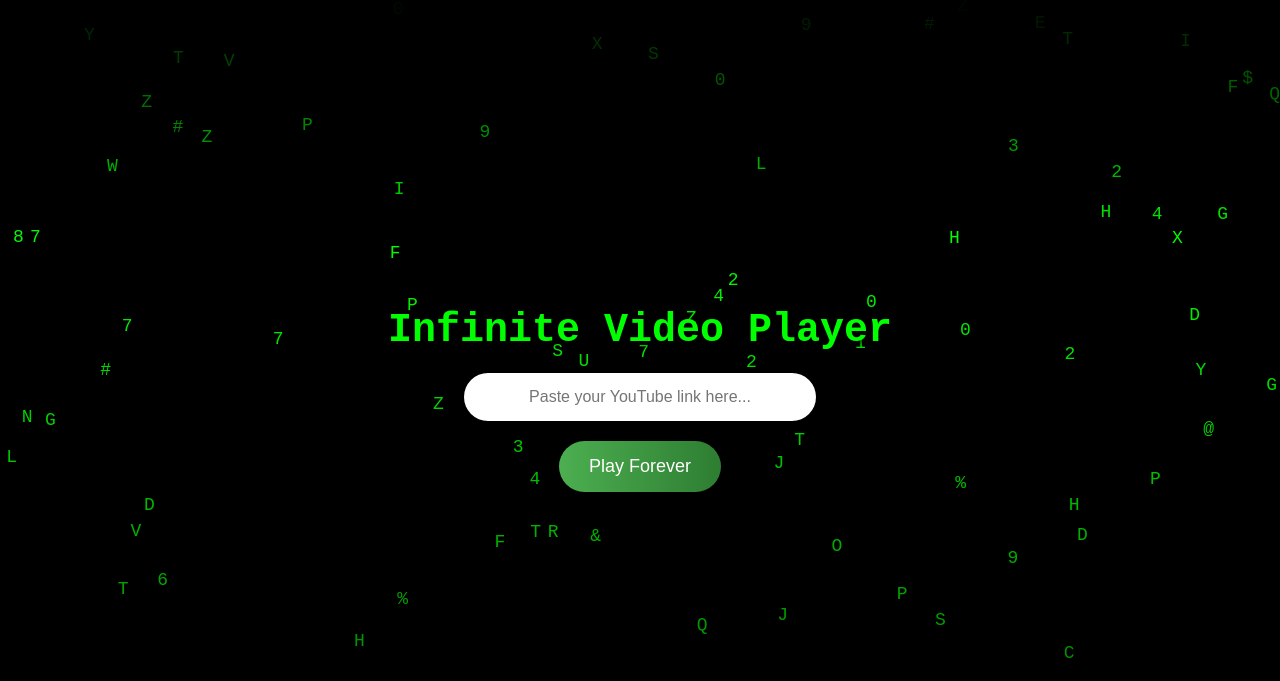
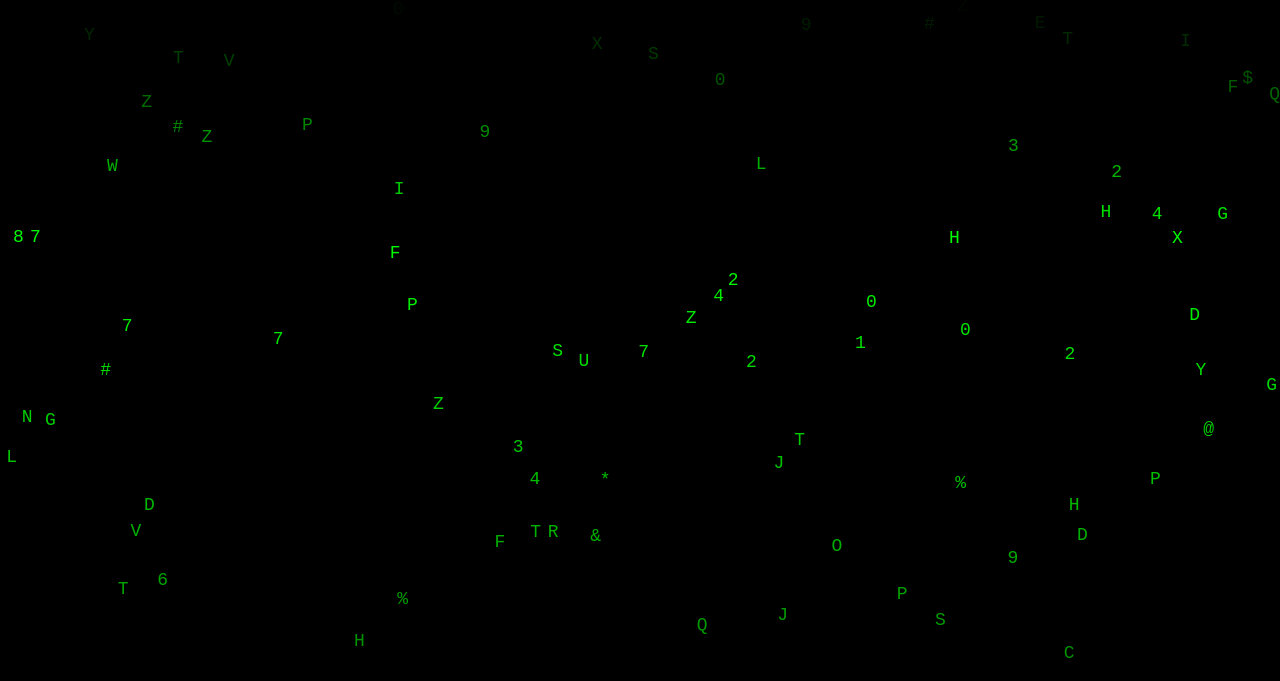
Before and after one commit to brunoooost/mywebsite, a plain HTML site: page infinitevideo.html in a window 1280 px wide. Shown: the top 681 px of the page. Drawn offline with Linux system fonts and the light colour scheme.

Commit message:
Update infinitevideo.html

```diff
--- a/infinitevideo.html
+++ b/infinitevideo.html
@@ -3,7 +3,7 @@
 <head>
     <meta charset="UTF-8">
     <meta name="viewport" content="width=device-width, initial-scale=1.0">
-    <title>your infinite video</title>
+    <title>background</title>
     <style>
         /* General Reset */
         * {
@@ -31,7 +31,7 @@
             font-size: 18px;
             animation: floatDown linear infinite;
             opacity: 0.8;
-            z-index: 1; /* Behind controls but above the background */
+            z-index: 1;
         }
 
         @keyframes floatDown {
@@ -47,60 +47,9 @@
                 opacity: 0;
             }
         }
-
-        /* Controls Section */
-        #controls {
-            text-align: center;
-            z-index: 2; /* Above the falling characters */
-            position: relative;
-        }
-
-        h1 {
-            font-size: 2.5rem;
-            margin-bottom: 20px;
-            text-shadow: 2px 2px 5px rgba(0, 0, 0, 0.7);
-            color: #00ff00;
-        }
-
-        input[type="text"] {
-            padding: 15px;
-            width: 70%;
-            max-width: 500px;
-            border: none;
-            border-radius: 30px;
-            font-size: 16px;
-            margin-bottom: 20px;
-            outline: none;
-            text-align: center;
-        }
-
-        button {
-            padding: 15px 30px;
-            background: linear-gradient(to right, #4caf50, #2e7d32);
-            border: none;
-            border-radius: 30px;
-            color: #fff;
-            font-size: 18px;
-            cursor: pointer;
-        }
-
-        button:hover {
-            background: linear-gradient(to right, #66bb6a, #43a047);
-        }
-
-        /* Full-Screen Video */
-        iframe {
-            width: 100vw;
-            height: 100vh;
-            border: none;
-            display: none;
-            z-index: 3; /* On top of everything else */
-            position: absolute;
-        }
     </style>
 </head>
 <body>
-    <!-- Falling Characters Script -->
     <script>
         // Characters for the falling effect
         const characters = 'ABCDEFGHIJKLMNOPQRSTUVWXYZ0123456789@#$%&*';
@@ -132,42 +81,13 @@
         for (let i = 0; i < maxCharacters; i++) {
             createCharacter();
         }
-    </script>
 
-    <!-- Controls Section -->
-    <div id="controls">
-        <h1>Infinite Video Player</h1>
-        <input id="videoUrl" type="text" placeholder="Paste your YouTube link here..." />
-        <button onclick="playVideo()">Play Forever</button>
-    </div>
-
-    <!-- Full-Screen Video -->
-    <iframe id="videoFrame"></iframe>
-
-    <script>
-        function playVideo() {
-            // Get the video URL from the input
-            const url = document.getElementById('videoUrl').value;
-            // Extract the video ID using regex
-            const videoIdMatch = url.match(/(?:https?:\/\/)?(?:www\.)?youtube\.com\/watch\?v=([a-zA-Z0-9_-]{11})|(?:youtu\.be\/)([a-zA-Z0-9_-]{11})/);
-            const videoId = videoIdMatch ? (videoIdMatch[1] || videoIdMatch[2]) : null;
-
-            if (videoId) {
-                // Construct the embed URL for infinite looping
-                const embedUrl = `https://www.youtube.com/embed/${videoId}?autoplay=1&loop=1&playlist=${videoId}&mute=1`;
-                // Set the iframe source to the constructed URL
-                const iframe = document.getElementById('videoFrame');
-                iframe.src = embedUrl;
-                iframe.style.display = 'block'; // Show the video player
-
-                // Hide the controls and apply a smooth transition
-                const controls = document.getElementById('controls');
-                controls.style.opacity = '0';
-                setTimeout(() => (controls.style.display = 'none'), 500);
-            } else {
-                alert('Please enter a valid YouTube video URL.');
+        // Redirect on Enter or Spacebar press
+        document.addEventListener('keydown', (event) => {
+            if (event.key === 'Enter' || event.key === ' ') {
+                window.location.href = 'index.html';
             }
-        }
+        });
     </script>
 </body>
 </html>
```
